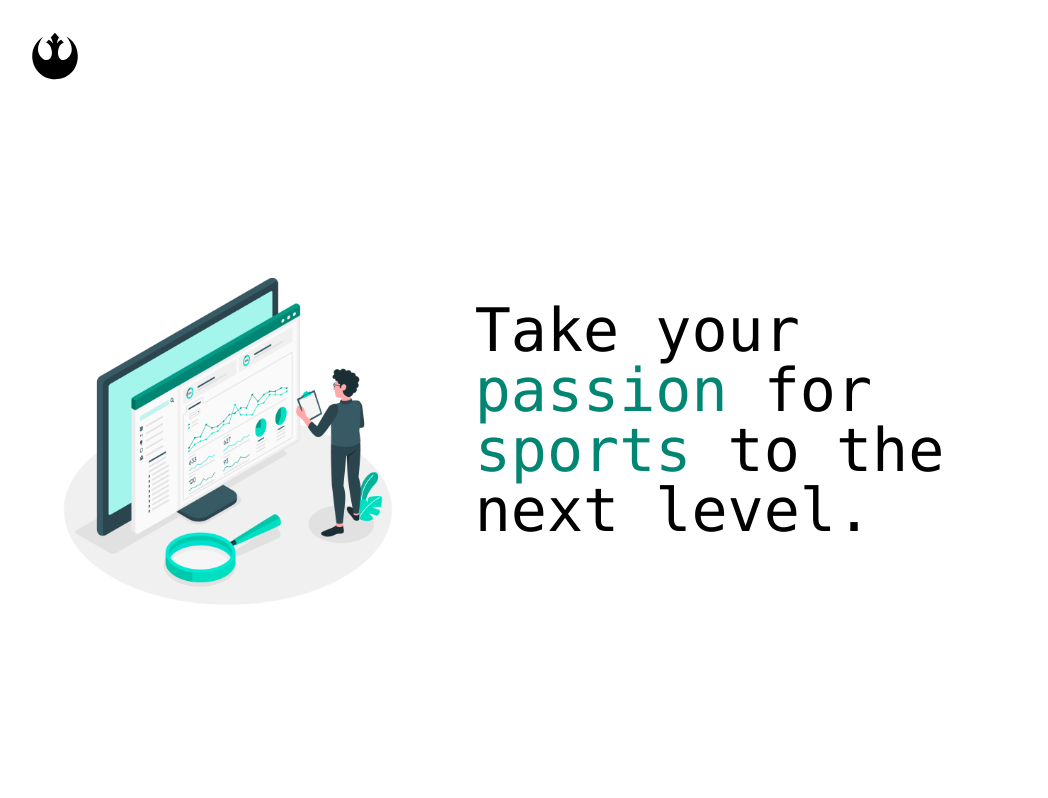
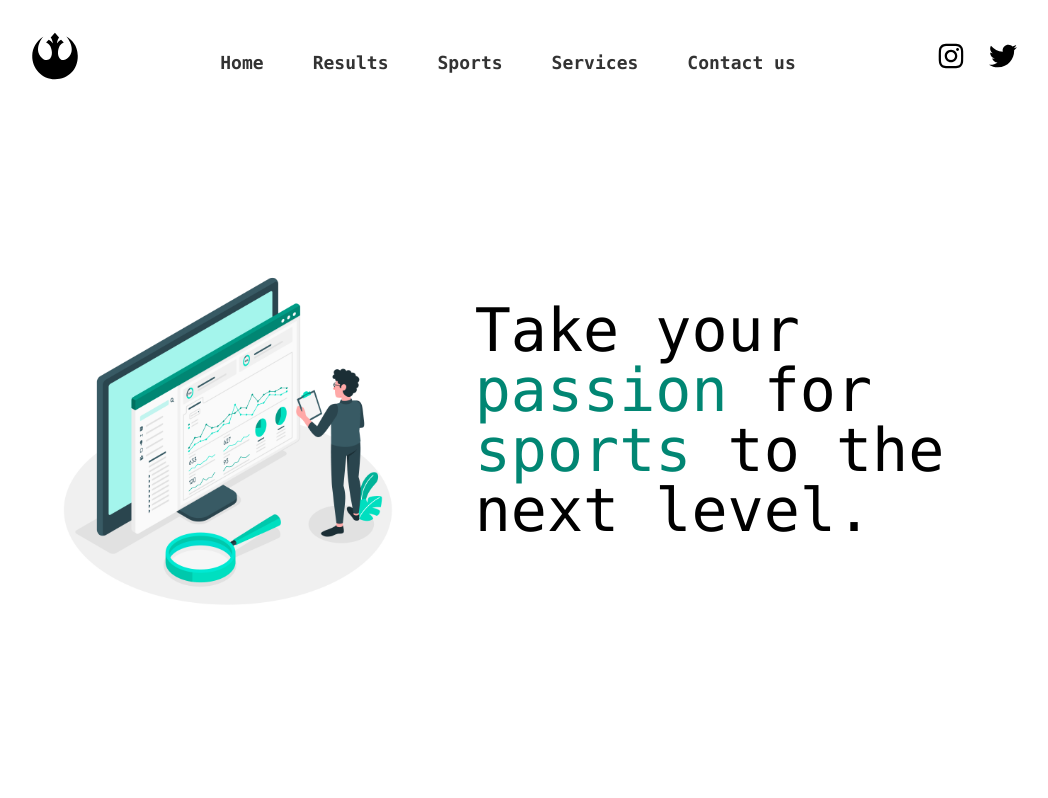
Before and after one commit to emikinder/ticketik, a React (Vite) app: page / in a window 1280 px wide. Shown: the top 798 px of the page, without its empty margins (116-1164 px from the left). Built offline with nearby package versions, Linux system fonts and the light colour scheme.

Commit message:
refactor navbar

```diff
--- a/src/components/Navbar.jsx
+++ b/src/components/Navbar.jsx
@@ -13,26 +13,58 @@ export const Navbar = () => {
 
     return (
         <nav className="fixed backdrop-blur-lg w-full md:h-auto md:flex md:justify-center">
-            <div className="px-10 py-8 md:flex md:justify-between md:items-center md:w-10/12">
+            {/* desktop */}
+            <div className="max-[640px]:hidden max-[1000px]:w-full sm:hidden md:flex justify-between items-center w-10/12 px-10 py-8">
                 <div className="flex justify-between">
                     <Link to="/" onClick={() => window.scrollTo(0, 0)}>
                         <FontAwesomeIcon
-                            className="w-8 h-8 md:w-12 md:h-12 hover:text-customGreen"
+                            className="w-12 h-12 hover:text-customGreen"
                             icon={faRebel}
                         />
                     </Link>
-                    <div className="flex items-center md:hidden">
+                </div>
+                <NavbarItems styles="flex justify-between w-7/12" />
+                <div className="flex justify-between w-20 mt-0">
+                    <Link to="/">
+                        <FontAwesomeIcon
+                            className="w-7 h-7 hover:text-customGreen"
+                            icon={faInstagram}
+                        />
+                    </Link>
+                    <Link to="/">
+                        <FontAwesomeIcon
+                            className="w-7 h-7 hover:text-customGreen"
+                            icon={faTwitter}
+                        />
+                    </Link>
+                </div>
+            </div>
+
+            {/* mobile */}
+            <div className="px-10 py-8 md:hidden">
+                <div className="flex justify-between">
+                    <Link to="/" onClick={() => window.scrollTo(0, 0)}>
+                        <FontAwesomeIcon className="w-8 h-8" icon={faRebel} />
+                    </Link>
+                    <div className="flex items-center">
                         <button onClick={() => setNavBarOpen(!navBarOpen)}>
                             <FontAwesomeIcon
                                 className="w-5 h-5"
-                                icon={navBarOpen ? faBars : faX}
+                                icon={navBarOpen ? faX : faBars}
                             />
                         </button>
                     </div>
                 </div>
-                {navBarOpen && (
-                    <>
-                        <ul className="md:flex md:justify-between md:w-3/6">
+                {navBarOpen && <NavbarItems />}
+            </div>
+        </nav>
+    );
+};
+
+// eslint-disable-next-line react/prop-types
+const NavbarItems = ({ styles }) => {
+    return (
+        <ul className={styles}>
             <li className="pt-2">
                 <Link className="navbar__item" to="/">
                     Home
@@ -59,23 +91,5 @@ export const Navbar = () => {
                 </Link>
             </li>
         </ul>
-                        <div className="mt-10 flex justify-between w-20 md:mt-0">
-                            <Link to="/">
-                                <FontAwesomeIcon
-                                    className="w-7 h-7 hover:text-customGreen"
-                                    icon={faInstagram}
-                                />
-                            </Link>
-                            <Link to="/">
-                                <FontAwesomeIcon
-                                    className="w-7 h-7 hover:text-customGreen"
-                                    icon={faTwitter}
-                                />
-                            </Link>
-                        </div>
-                    </>
-                )}
-            </div>
-        </nav>
     );
 };
```
Lines whose indentation alone changed are shown as unchanged.
